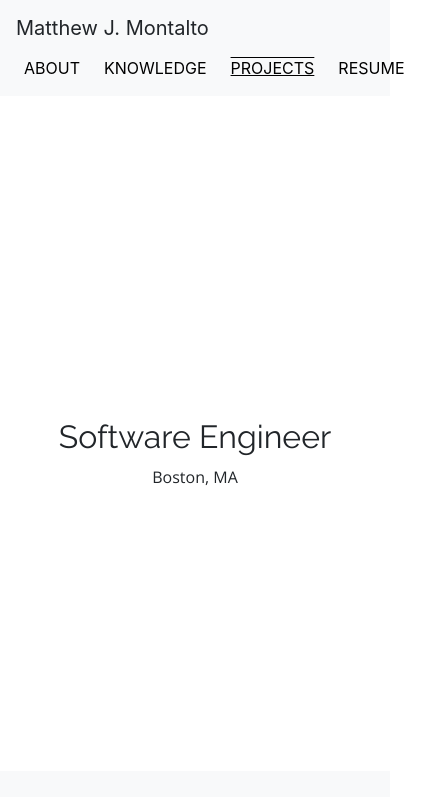
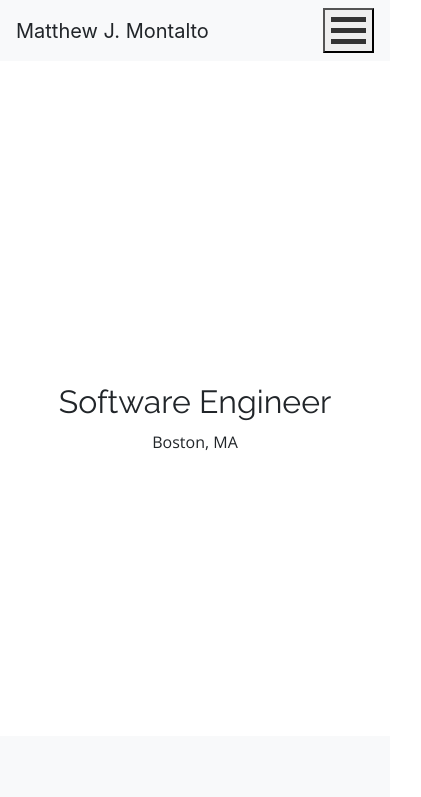
Before and after one commit to matthewjmontalto/matthewjmontalto.github.io, a website: page index.html in a window 390 px wide. Shown: the top 797 px of the page, 421 px wide, since content can reach past the window. Drawn offline with nearby package versions, Linux system fonts and the light colour scheme.

Commit message:
Responsive nav hamburger
- add hambuger button for mobile
- style hambuger button

- add bootstrap display responsive states to nav elements

```diff
--- a/assets/styles/main.css
+++ b/assets/styles/main.css
@@ -29,6 +29,7 @@ h3 {
 header {
   background-image: url("../images/abstract-blur-close-up.jpg");
   min-height: 80vh;
+  overflow-x: hidden;
 }
 
 html {
@@ -40,7 +41,7 @@ p {
   text-align: left;
 }
 section {
-  min-height: 80vh;
+  min-height: 100vh;
   background-color: #f8f9fa;
 }
 
@@ -50,6 +51,14 @@ section {
 
 .active {
   text-decoration: underline overline;
+}
+
+.bar1, .bar2, .bar3 {
+  width: 35px;
+  height: 5px;
+  background-color: #333;
+  margin: 6px 0;
+  transition: 0.4s;
 }
 
 .card {
@@ -88,7 +97,9 @@ section {
   background-position: center;
   background-repeat: no-repeat;
   background-size: cover;
-  height: 100%
+  height: 100%;
+  /* transform: translateZ(-1px) scale(1.12);
+  z-index: -1; */
 }
 
 .projects {
--- a/index.html
+++ b/index.html
@@ -21,12 +21,17 @@
       <div>
         <a class="navbar-brand">Matthew J. Montalto</a>
       </div>
-      <div class="d-inline-flex">
+      <div class="d-none d-sm-inline-flex">
         <a class="nav-item nav-link navbar-nav mr-2 p-2" href="#about">ABOUT</a>
         <a class="nav-item nav-link navbar-nav mr-2 p-2" href="#knowledge">KNOWLEDGE</a>
         <a class="nav-item nav-link navbar-nav mr-2 p-2" href="#projects">PROJECTS</a>
         <a class="nav-item nav-link navbar-nav mr-2 p-2" href="#resume">RESUME</a>
       </div>
+      <button class="d-block d-sm-none">
+        <div class="bar1"></div>
+        <div class="bar2"></div>
+        <div class="bar3"></div>
+      </button>
     </nav>
   <header class="container-fluid d-flex justify-content-center align-items-center parallax">
     <div class="row">
```
